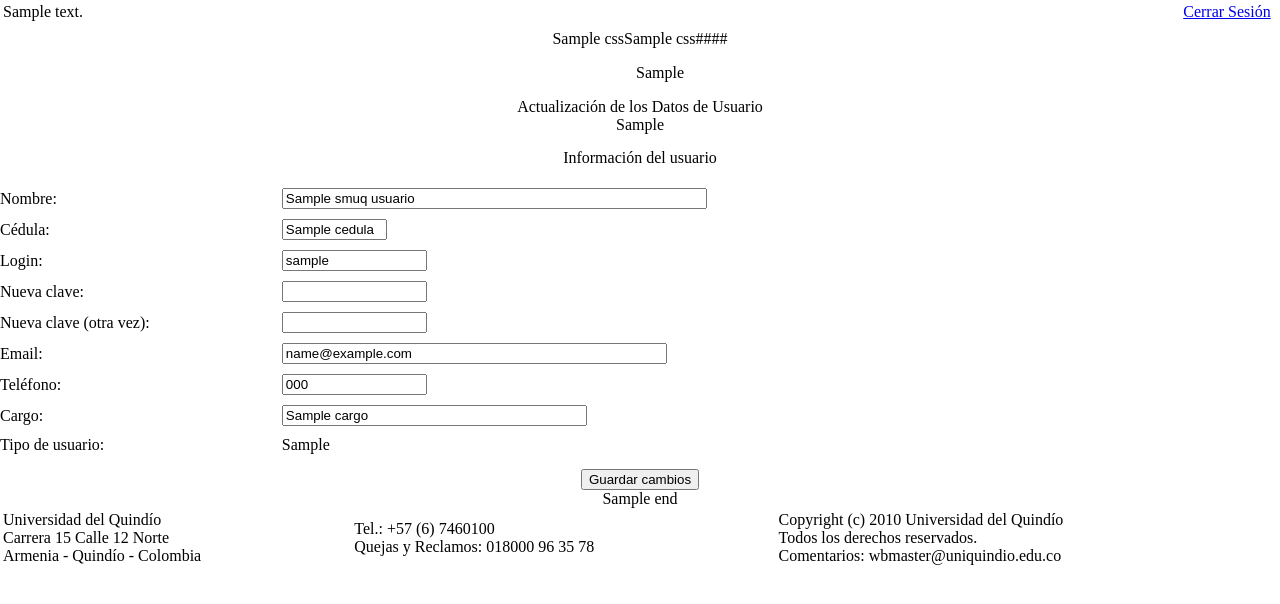
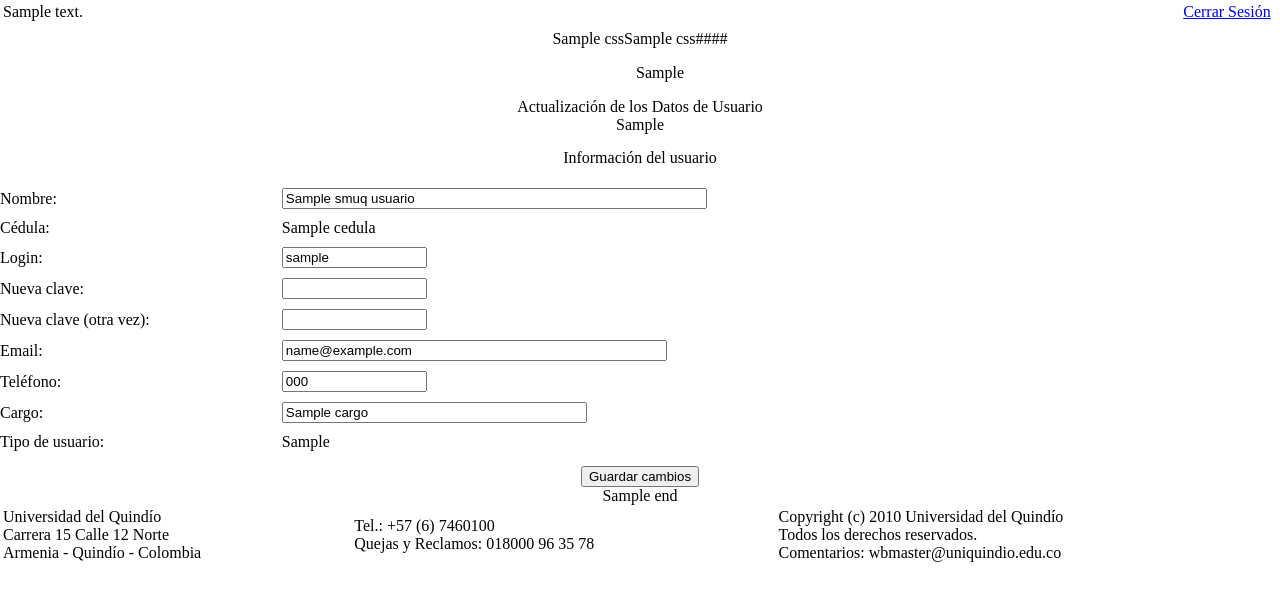
Before and after one commit to hongo-de-yuggoth/SIMAU, a CakePHP app: template app/views/adm_principal/actualizar_datos_usuario.ctp in a window 1280 px wide. Shown: the part 36-640 px from the top of the page. Run offline with PHP 8.4 and a stand-in for CakePHP, Linux system fonts and the light colour scheme; the template is opened without the code that fills it: most values are stand-ins (such as "Sample title", 1, 10 or a date in 2020); some libraries are stand-ins or nearby versions.

Commit message:
sección actualizar mis datos hecho

```diff
--- a/app/views/adm_principal/actualizar_datos_usuario.ctp
+++ b/app/views/adm_principal/actualizar_datos_usuario.ctp
@@ -55,12 +55,7 @@ echo $javascript->link('adm_principal/actualizar_datos_usuario');
 
 								<tr align="left">
 									<td class='subtitulo' width='120'>Cédula:</td>
-									<td colspan='3' width="210"><input id="cedula" name='data[SmuqUsuario][cedula]' maxlength="9" size='10' value='<?php echo $smuq_usuario["SmuqUsuario"]["cedula"];?>' /></td>
-								</tr>
-
-								<tr align="left">
-									<td></td>
-									<td colspan='3' class="textoError"><div id="error_cedula" style="display:none;" /></td>
+									<td colspan='3' width="210"><?php echo $smuq_usuario["SmuqUsuario"]["cedula"];?></td>
 								</tr>
 
 								<tr><td height="10" colspan="4"/></tr>
```
